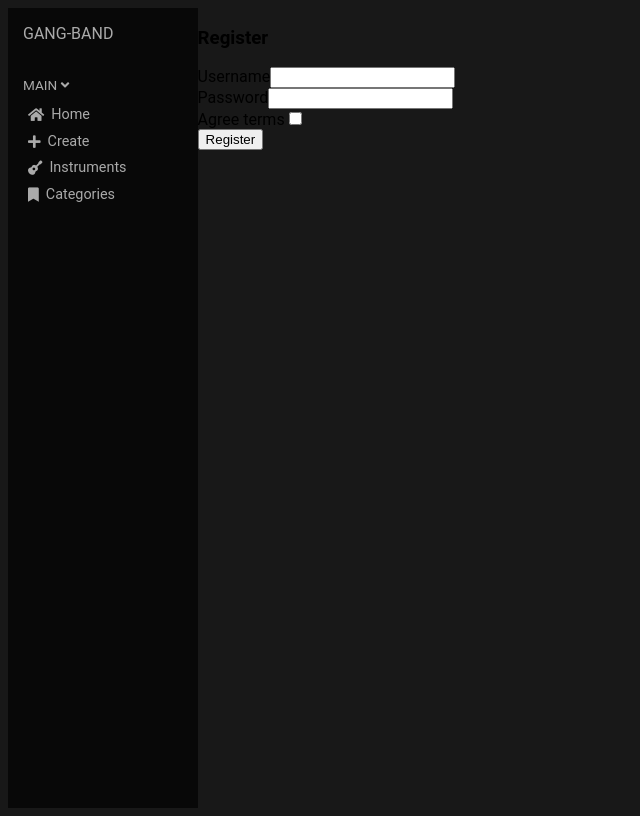
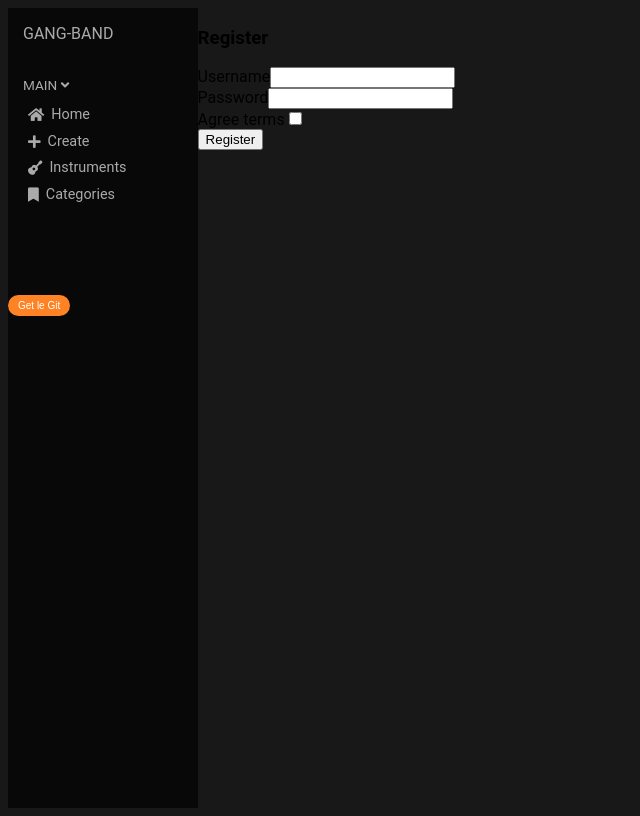
Before and after one commit to YoanRouleau/banger-maker-symfony, a Symfony app: template templates/registration/register.html.twig in a window 1280 px wide. Shown: the whole page, without its empty margins (0-640 px from the left). Run offline with Twig, Linux system fonts and the light colour scheme; the template is opened without the code that fills it, so the values that code supplies are empty; form fields are guessed from the names that the template uses; some libraries are stand-ins or nearby versions.

Commit message:
added button

```diff
--- a/public/css/global.css
+++ b/public/css/global.css
@@ -168,3 +168,17 @@ tbody tr:hover .riff-table-play{
     height: 50%;
     width: 50%;
 }
+
+
+
+.btn-accent {
+    border-radius: 28px;
+    font-family: Arial;
+    outline: none;
+    border:none;
+    color: #ffffff;
+    font-size: 10px;
+    background: #ff8324;
+    padding: 5px 10px 5px 10px;
+    text-decoration: none;
+}
--- a/templates/base.html.twig
+++ b/templates/base.html.twig
@@ -15,7 +15,7 @@
         {% block javascripts %}
             {#{{ encore_entry_script_tags('app') }}#}
         {% endblock %}
-    </head>
+        </head>
     <body>
 
 
@@ -58,7 +58,11 @@
 
                     </div>
                 </section>
+                <button class="btn-accent">
+                    Get le Git
+                </button>
             </section>
+
             <section class="content_middle">
                 {% block body %}{% endblock %}
             </section>
```
